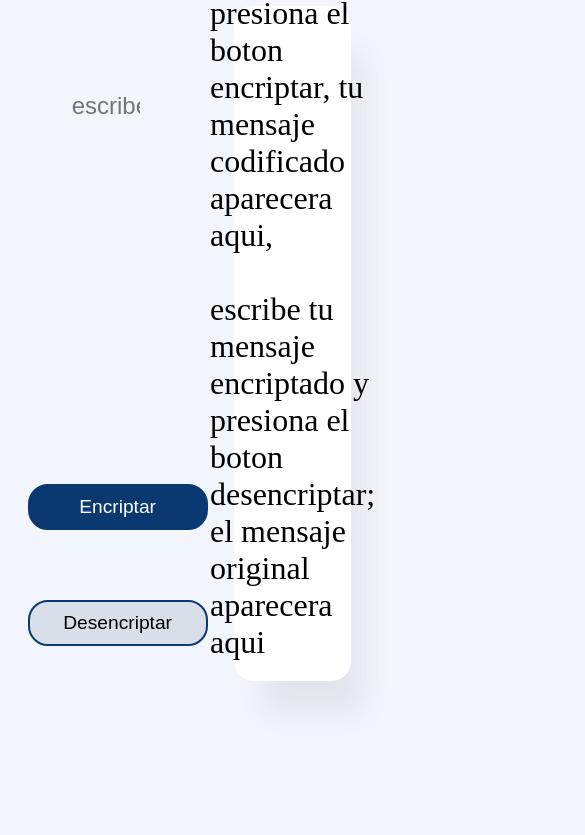
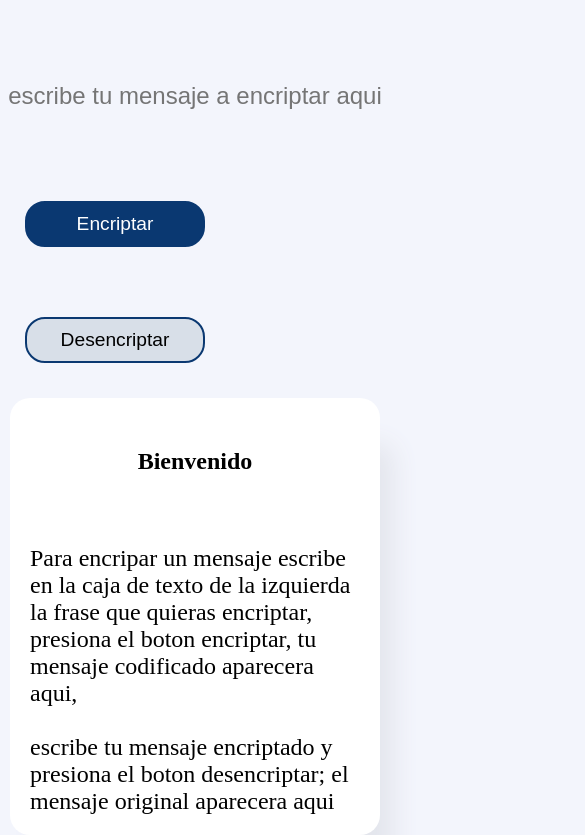
Before and after one commit to nperea-dev/Challenge_alura, a plain HTML site: page index.html in a window 390 px wide. Shown: the part 68-903 px from the top of the page, 585 px wide, since content can reach past the window. Before the commit the page ends 844 px from the top, so only its background shows below. Drawn offline with Linux system fonts and the light colour scheme.

Commit message:
se corrige estilo de la caja derecha cuando no hay mensaje, se inicia ajustando responividad para celular

```diff
--- a/app.js
+++ b/app.js
@@ -91,7 +91,7 @@ textoSalida.innerText = textoEncriptado;
 }
 
 
-  desencripatado.innerText = textoParaDesencriptar;
+
 
 
 });
--- a/index.html
+++ b/index.html
@@ -22,7 +22,7 @@
         <button class="desencriptar" id="desencriptar">Desencriptar</button> </div>
       </div>
       <div class="container-right">
-
+        <h2 class="texto-salida">Bienvenido</h2>
         <p class="texto-salida" id="texto-salida">Para encripar un mensaje escribe en la caja de texto de la izquierda la frase que quieras encriptar, presiona el boton encriptar, tu mensaje codificado aparecera aqui,
         <br/> <br/> escribe tu mensaje encriptado y presiona el boton desencriptar; el mensaje original aparecera aqui</p>
         <img src="./img/chicoConLupa.png" alt="imagen de investigador" />
--- a/style.css
+++ b/style.css
@@ -4,12 +4,13 @@
   box-sizing: border-box;
 }
 body {
- padding: 20Px;
+ padding: 10Px;
   height: 100vh;
   background-color: #f3f5fc;
 
 }
 img{
+  height:50%;
   display:none;
 }
 .titulo{
@@ -30,20 +31,19 @@ img{
 width: 45%;
 height: 80vh;
 display: flex;
-justify-content: space-between;
+flex-direction: column;
+justify-content: space-around;
 align-items: center;
 
 
 }
-.container-left{
-  flex-direction: column;
-}
+
 .container-right {
   background-color: white;
   -webkit-box-shadow: 21px 39px 27px -8px rgba(227,229,236,1);
   -moz-box-shadow: 21px 39px 27px -8px rgba(227,229,236,1);
   box-shadow: 21px 39px 27px -8px rgba(227,229,236,1);
-  flex-direction: column-reverse;
+
   border-radius: 20px;
   width: 30vw;
 }
@@ -63,7 +63,7 @@ button {
 }
 .texto-salida, .container-text {
 
-  font-size: 2rem;
+  font-size: 1.5rem;
   margin: 20px;
   padding-top: 30px;
   border: none;
@@ -74,11 +74,13 @@ input {
   border: none;
   font-size: 1.5rem;
   padding:0.8rem;
-  width: 80%;
+  text-align: center;
   height: 100px;
+
 }
 img {
   width: 95%;
+  display: none;
 
 }
 .encriptar{
@@ -95,3 +97,19 @@ img {
   color:black;
   display:none;
 }
+
+@media  (max-width: 980px){
+
+  .container{
+    flex-direction: column;
+  }
+
+.container-left{
+  width: 100%;
+
+}
+.container-right{
+  width: 100%;
+
+}
+}
```
